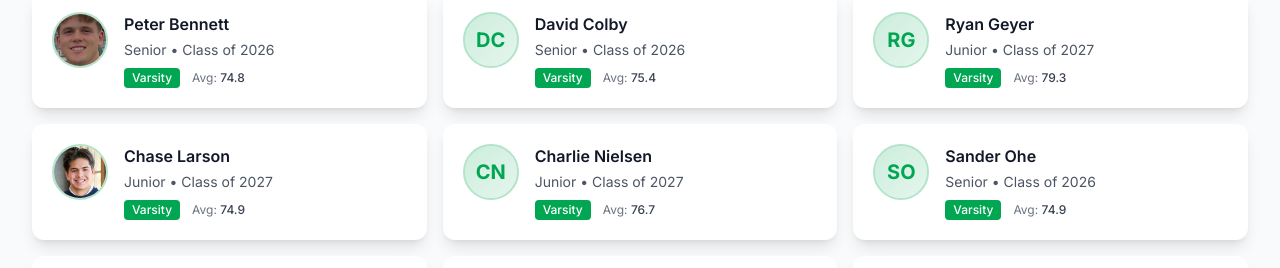
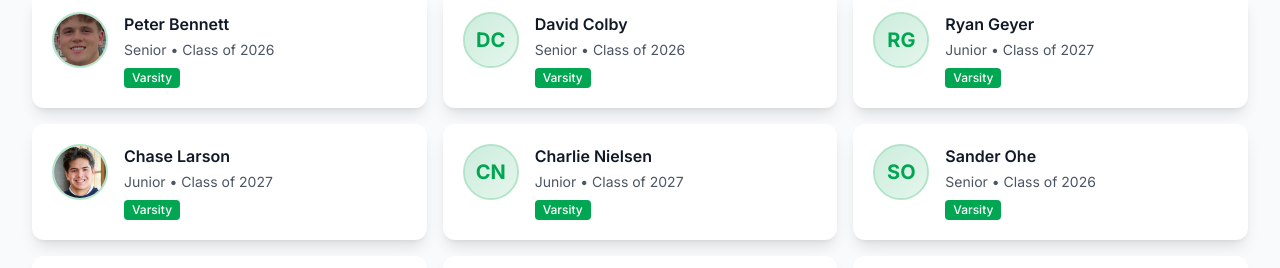
Before and after one commit to rlarson12/edina-golf-website, a React (Vite) app: page /roster in a window 1280 px wide. Shown: the part 484-752 px from the top of the page. Built offline with nearby package versions, Linux system fonts and the light colour scheme.

Commit message:
Switch roster to 2026 heatmap data - no stale 2025 averages

```diff
--- a/public/version.json
+++ b/public/version.json
@@ -1 +1 @@
-{"buildTime":1775791810644}
+{"buildTime":1775791908134}
--- a/src/pages/Roster.jsx
+++ b/src/pages/Roster.jsx
@@ -12,12 +12,16 @@ function Roster() {
   // Use 2026 players if available, fall back to 2025 for archive display
   const players = isPreSeason ? (golfData.players || []) : players2026
 
-  const allEventHeaders = golfData.heatmap?.eventHeaders || []
+  // Use 2026 heatmap when roster is live, fall back to 2025
+  const activeHeatmap = !isPreSeason ? (golfData.heatmap2026 || golfData.heatmap) : golfData.heatmap
+  const allEventHeaders = activeHeatmap?.eventHeaders || []
 
   // Build event info map for holes lookup
   const eventInfoMap = useMemo(() => {
     const map = {}
-    const allEvents = [...(golfData.events || []), ...(golfData.jvEvents || [])]
+    const allEvents = !isPreSeason
+      ? [...(golfData.events2026 || []), ...(golfData.jvEvents2026 || [])]
+      : [...(golfData.events || []), ...(golfData.jvEvents || [])]
     allEvents.forEach(event => {
       if (event.name) {
         map[event.name.toLowerCase()] = {
@@ -40,10 +44,10 @@ function Roster() {
     return matchingKey ? eventInfoMap[matchingKey].holes : 18
   }
 
-  // Calculate weighted averages for all players (2025 heatmap data)
+  // Calculate weighted averages for all players
   const playerAveragesMap = useMemo(() => {
     const map = {}
-    golfData.heatmap?.playerScores?.forEach(player => {
+    activeHeatmap?.playerScores?.forEach(player => {
       let totalStrokes = 0
       let totalHoles = 0
 
@@ -144,8 +148,8 @@ function Roster() {
 
   // Get player scores from heatmap data, combining multi-round events
   const getPlayerScores = (playerName) => {
-    const playerData = golfData.heatmap?.playerScores?.find(p => p.name === playerName)
-    const eventHeaders = golfData.heatmap?.eventHeaders || []
+    const playerData = activeHeatmap?.playerScores?.find(p => p.name === playerName)
+    const eventHeaders = activeHeatmap?.eventHeaders || []
 
     if (!playerData) return []
 
```
